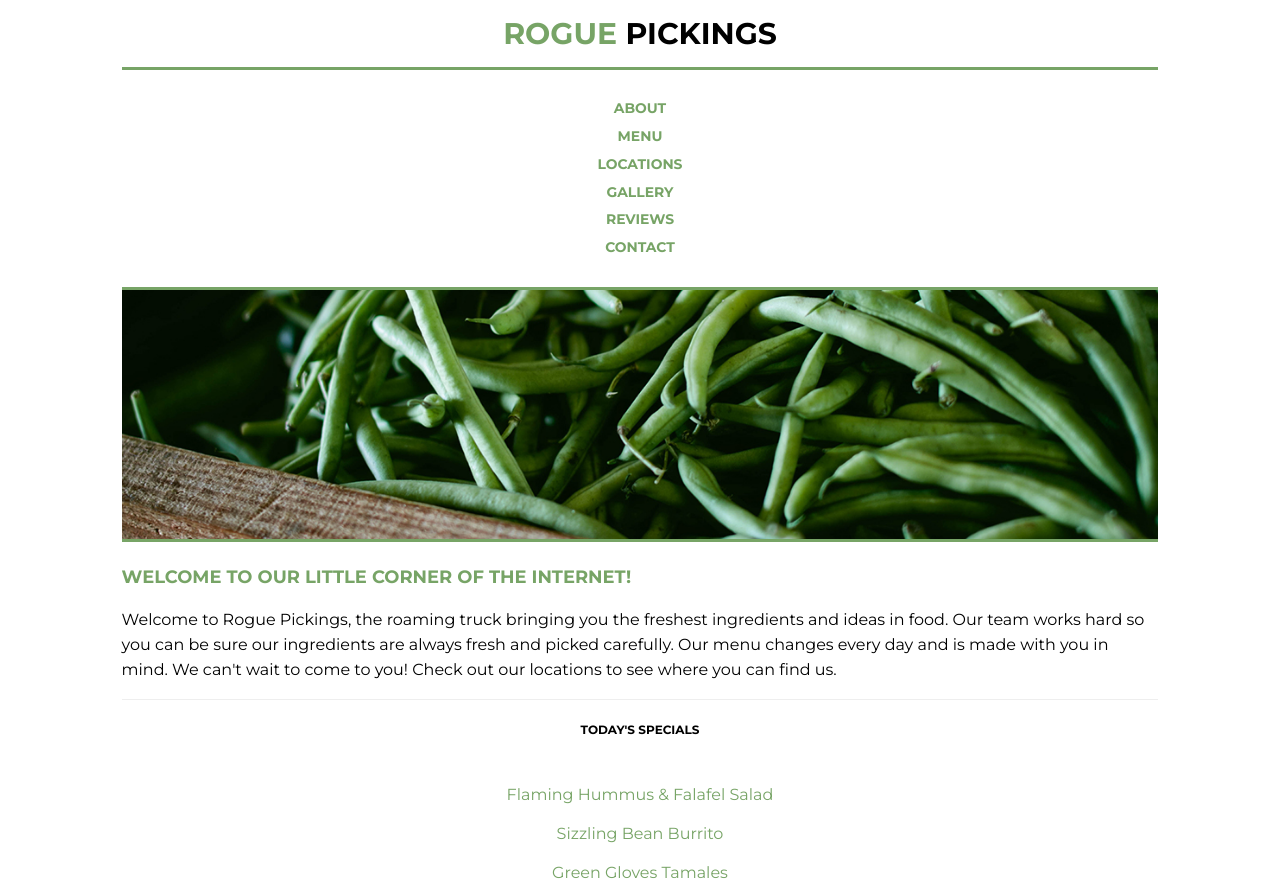
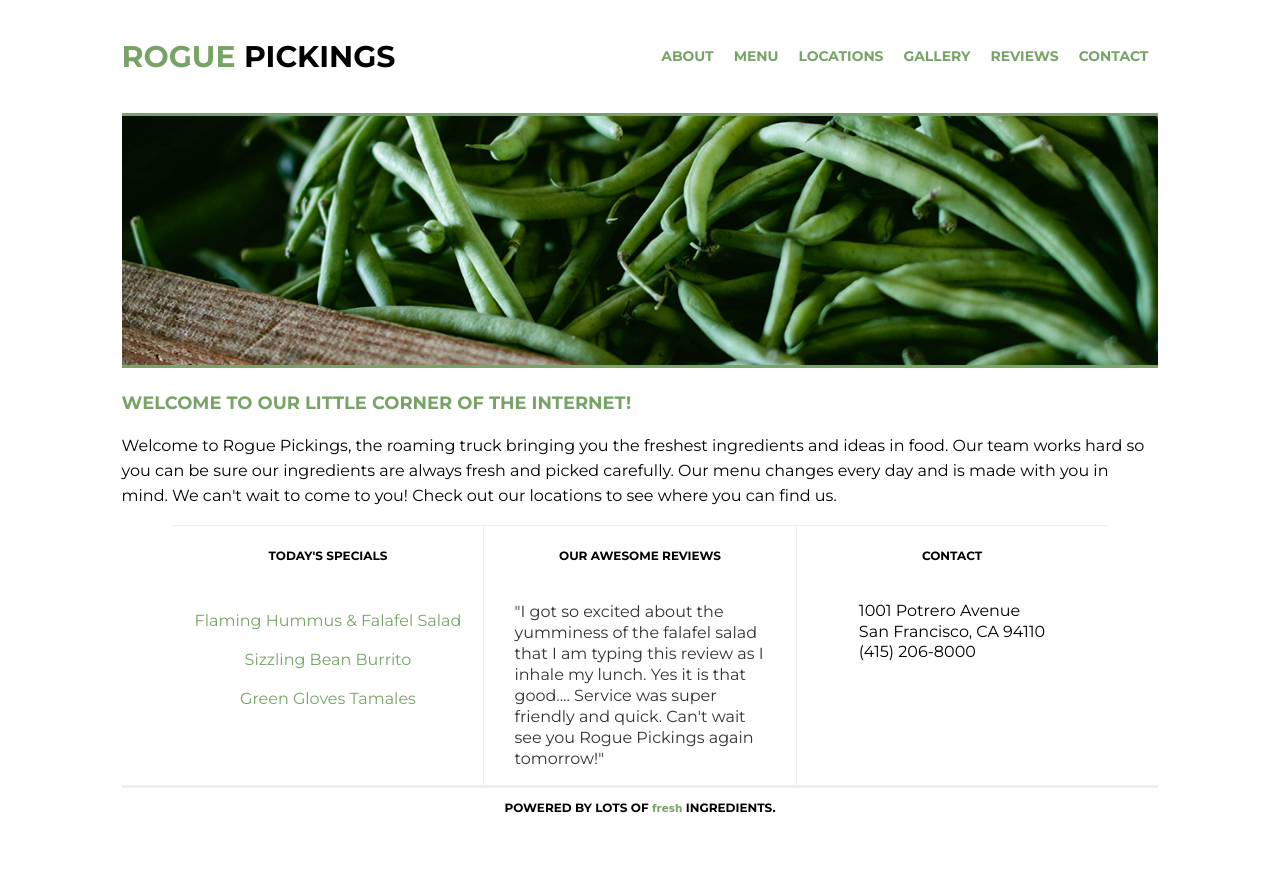
Before and after one commit to annaraeb/Rogue-Pickings-Responsive, a plain HTML site: page index.html in a window 1280 px wide. Shown: the top 895 px of the page. After the commit the page ends 827 px from the top, so only its background shows below. Drawn offline with Linux system fonts and the light colour scheme; a web font is replaced by a local one.

Commit message:
Made site responsive for tablet and desktop

```diff
--- a/css/main.css
+++ b/css/main.css
@@ -128,15 +128,6 @@ header nav ul li a{
 	padding: 10px 0;
 }
 
-/**.section-two {
-	border-left: 1px solid #eee;
-	border-right: 1px solid #eee;
-}
-
-.section-two h3,
-.section-three h3 {
-	padding: 10px 30px;
-}**/
 
 .menu {
 	list-style: none;
@@ -145,6 +136,7 @@ header nav ul li a{
 .menu li {
 	padding: 10px 0;
 	color:#77a466;
+	text-align: center;
 	display: flex;
 	align-items: center;
 	justify-content: center;
@@ -178,3 +170,55 @@ footer span {
 	color: #77a466;
 	font-size: .87em;
 }
+
+
+  /* Tablet styles here */
+@media all and (min-width:768px) {
+
+.bottom-section	{
+	flex-basis: auto;
+	flex-direction: row;
+	align-items: start;
+}
+
+.section-one,
+.section-two,
+.section-three {
+	width: 30%;
+	flex-basis: auto;
+}
+
+.section-two {
+	border-left: 1px solid #eee;
+	border-right: 1px solid #eee;
+}
+
+.section-two h3,
+.section-three h3 {
+	padding: 10px 30px;
+}
+}
+
+
+/* Desktop styles here */
+@media all and (min-width:1200px) {
+
+header{
+	flex-basis: auto;
+	flex-direction: row;
+}
+
+header h1 {
+    width: 60%;
+    padding: 38px 0;
+    border-bottom: none;
+    text-align: left;
+  }
+
+ header nav ul {
+	width: 40%;
+	display: flex;
+	flex-direction: row;
+
+  }
+}
```
